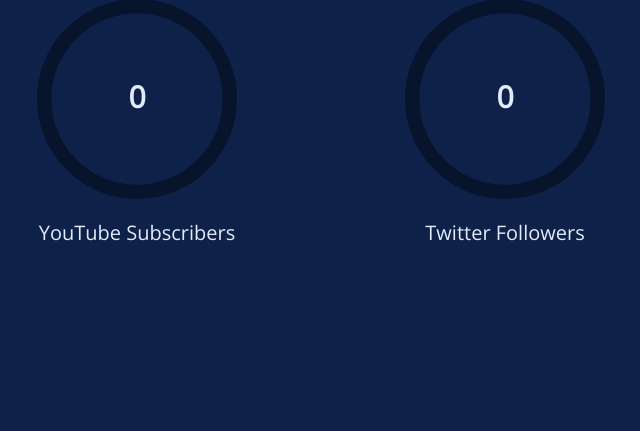
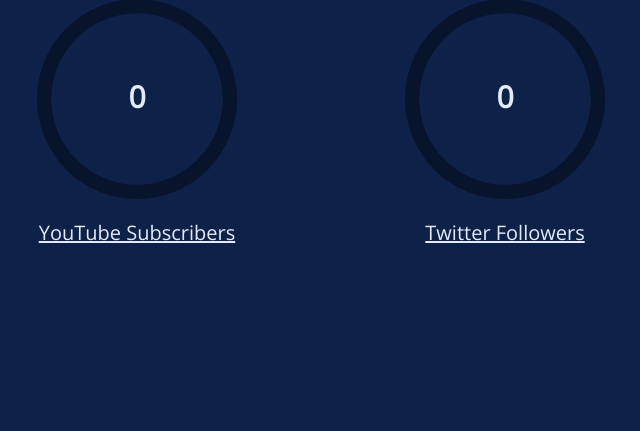
Before and after one commit to insidus341/Social-Dashboard, a Flask app: page / in a window 1280 px wide. Shown: the part 261-692 px from the top of the page, without its empty margins (319-959 px from the left). Run offline with Flask 2, Linux system fonts and the light colour scheme; data that the repository does not hold is empty; some libraries are stand-ins or nearby versions.

Commit message:
Now works with WUSGI

```diff
--- a/app.py
+++ b/app.py
@@ -1,5 +1,4 @@
 from dotenv import load_dotenv
-
 load_dotenv('config.env')
 
 from flask import json, render_template, Flask, request
--- a/modules/update_counters.py
+++ b/modules/update_counters.py
@@ -51,14 +51,14 @@ def update_counter():
 
 
 def get_stored_data():
-    with open(app_root + "storage/counter_data.json", "r") as file:
+    with open(app_root + "/storage/counter_data.json", "r") as file:
         stored_counter_data_json = json.load(file)
 
     return stored_counter_data_json
 
 
 def set_stored_data(counters):
-    with open(app_root + "storage/counter_data.json", "w") as file:
+    with open(app_root + "/storage/counter_data.json", "w") as file:
         json.dump(counters, file)
 
 
--- a/static/scripts/update_counters_ajax.js
+++ b/static/scripts/update_counters_ajax.js
@@ -26,7 +26,7 @@ $(document).ready(function(){
         },
         complete: function() {
        // Schedule the next request when the current one's complete
-       setInterval(update_counters_ajax, 60000); // The interval set to 60 seconds
+       setTimeout(update_counters_ajax, 5000); // The interval set to 60 seconds
      }
     });
   };
--- a/static/styles/main.css
+++ b/static/styles/main.css
@@ -25,6 +25,10 @@ body {
 
 #footer {
     clear: both
+}
+
+a {
+    color: #e3ebfa;
 }
 
 /* CIRCLES */
--- a/templates/index.html
+++ b/templates/index.html
@@ -9,14 +9,14 @@
             <div id="youtube_subscribers" class="circle">
                 <strong>0</strong>
             </div>
-            <p class="title">YouTube Subscribers</p>
+            <p class="title"><a href="https://www.youtube.com/channel/UCpjOrUKSGSbXkfmkibKYbZA">YouTube Subscribers</a></p>
         </div>
 
         <div class="circle_container fright">
             <div id="twitter_followers" class="circle">
                 <strong>0</strong>
             </div>
-            <p class="title">Twitter Followers</p>
+            <p class="title"><a href="https://twitter.com/jamesvscode">Twitter Followers</a></p>
         </div>
     </div>
 {% endblock %}
```
Also changed, not shown: storage/counter_data.json, 1 other file.
